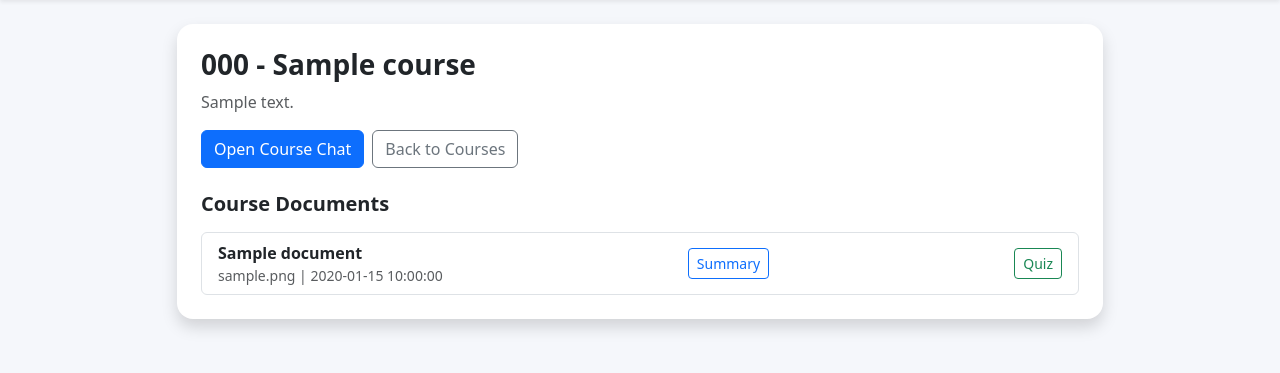
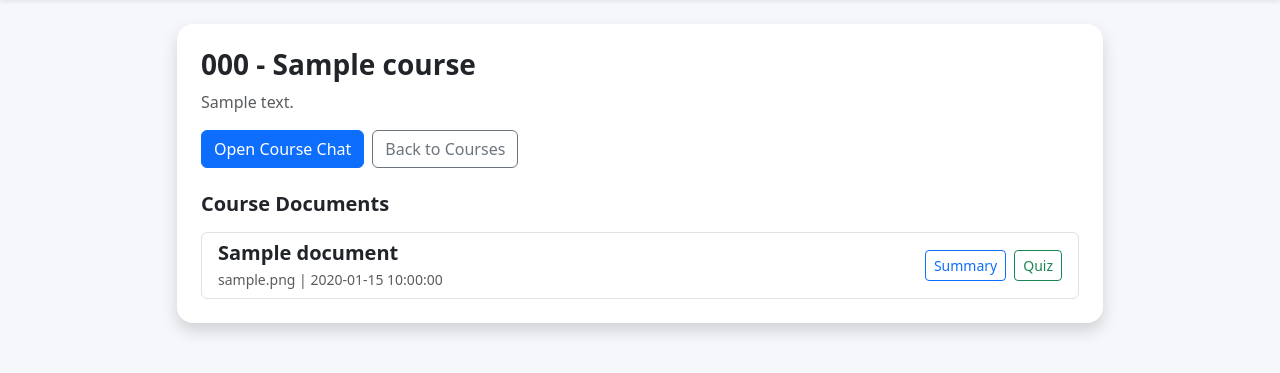
Before and after one commit to WaterMinh/ai-course-assistant, a FastAPI app: page /courses/1 in a window 1280 px wide. Shown: the part 56-429 px from the top of the page. Run offline with FastAPI, Linux system fonts and the light colour scheme; the visitor is signed in with stand-in values (Sample User, id 1); tables that the repository leaves empty hold one stand-in row (values such as "Sample post").

Commit message:
Add README.md

```diff
--- a/templates/course_detail.html
+++ b/templates/course_detail.html
@@ -40,15 +40,16 @@
                         {% for doc in documents %}
                             <div class="list-group-item d-flex justify-content-between align-items-center">
                                 <div>
-                                    <div class="fw-semibold">
+                                    <h5 class="fw-bold mb-1">
                                         {{ doc.title }}
-                                    </div>
+                                    </h5>
 
                                     <div class="small text-muted">
                                         {{ doc.filename }} | {{ doc.created_at }}
                                     </div>
                                 </div>
 
+                                <div class="d-flex gap-2">
                                     <a
                                         class="btn btn-outline-primary btn-sm"
                                         href="/courses/{{ course.id }}/documents/{{ doc.id }}/summary"
@@ -61,6 +62,9 @@
                                     >
                                         Quiz
                                     </a>
+
+                                </div>
+
                             </div>
                         {% endfor %}
                     </div>
```
Also changed, not shown: README.md (added). Lines whose indentation alone changed are shown as unchanged.
